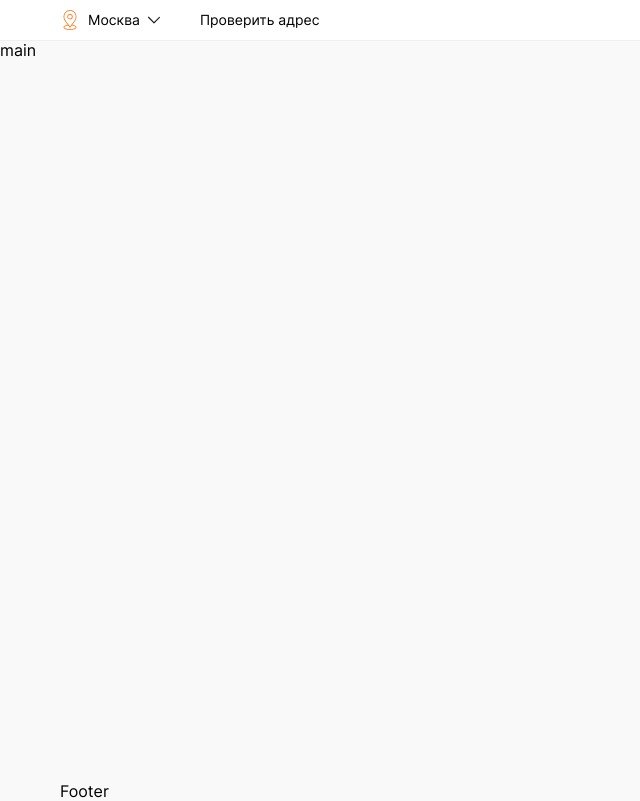
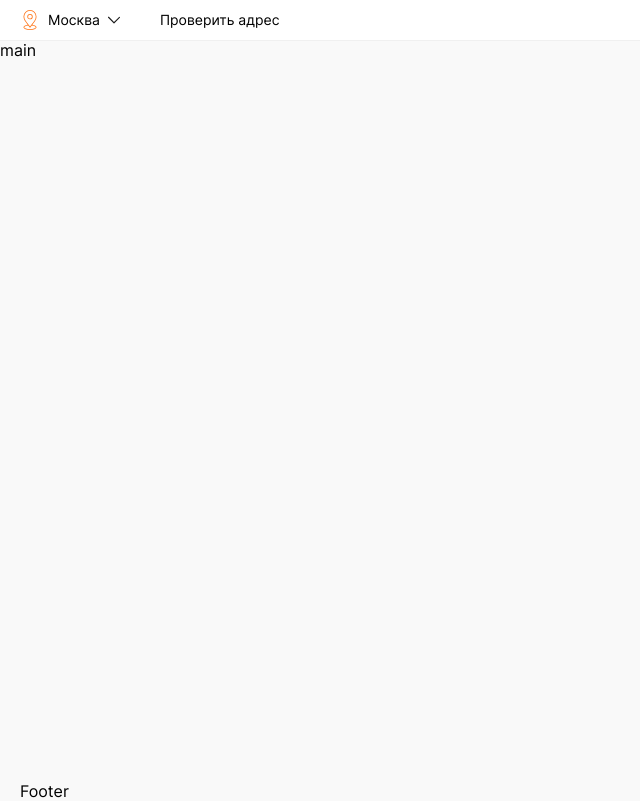
Before and after one commit to Shukhratovich-a/pizza, a React (Create React App) app: page / in a window 1280 px wide. Shown: the whole page, without its empty margins (0-640 px from the left). Built offline with nearby package versions, Linux system fonts and the light colour scheme.

Commit message:
Edit container style

```diff
--- a/src/App.scss
+++ b/src/App.scss
@@ -55,8 +55,8 @@ img {
 }
 
 .container {
-  max-width: 1310px;
+  max-width: 1330px;
   width: 100%;
   margin: 0 auto;
-  padding: 0 60px;
+  padding: 0 20px;
 }
```
